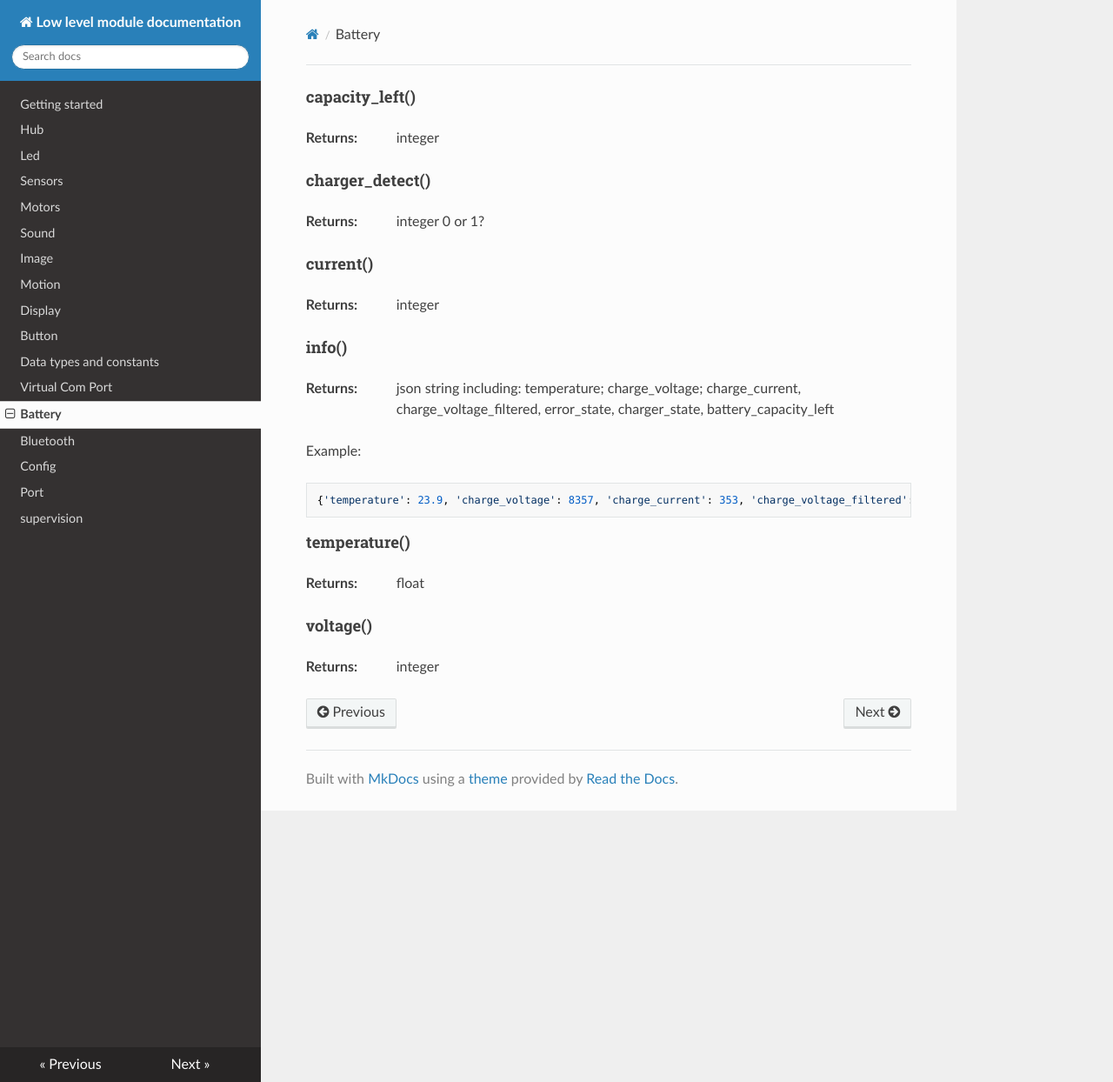
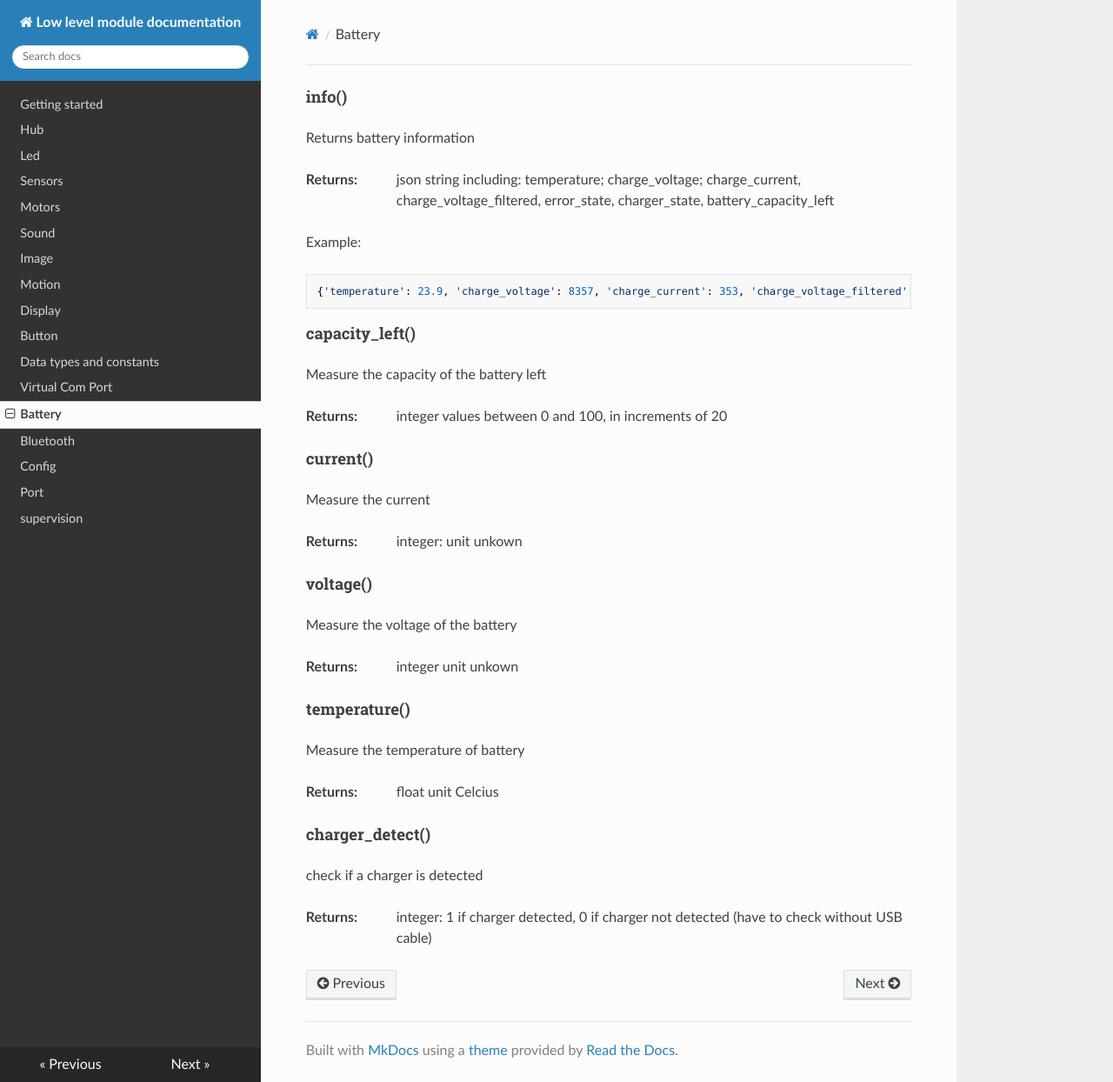
Before and after one commit to NStrijbosch/hub-module-notes, an MkDocs documentation site: the page built from docs/battery.md, in a window 1280 px wide and 1244 px high. Shown: the whole window at 87% size. Built offline with MkDocs 1.6.1, drawn with Linux system fonts in a browser that asks for light colours; nearby versions of some CDN libraries.

Commit message:
Update battery.md

````diff
--- a/docs/battery.md
+++ b/docs/battery.md
@@ -1,22 +1,6 @@
-## capacity_left()
+## info()
 
-__Returns:__
-
-*  integer
-
-## charger_detect()
-
-__Returns:__
-
-*  integer 0 or 1?
-
-## current()
-
-__Returns:__
-
-*  integer
-
-## info()
+Returns battery information
 
 __Returns:__
 
@@ -28,14 +12,42 @@ Example:
 {'temperature': 23.9, 'charge_voltage': 8357, 'charge_current': 353, 'charge_voltage_filtered': 8352, 'error_state': [0], 'charger_state': 1, 'battery_capacity_left': 100}
 ```
 
-## temperature()
+## capacity_left()
+
+Measure the capacity of the battery left
 
 __Returns:__
 
-*  float
+*  integer values between 0 and 100, in increments of 20
+
+## current()
+
+Measure the current
+
+__Returns:__
+
+*  integer: unit unkown
 
 ## voltage()
 
+Measure the voltage of the battery
+
 __Returns:__
 
-*  integer
+*  integer unit unkown
+
+## temperature()
+
+Measure the temperature of battery
+
+__Returns:__
+
+*  float unit Celcius
+
+## charger_detect()
+
+check if a charger is detected
+
+__Returns:__
+
+*  integer: 1 if charger detected, 0 if charger not detected (have to check without USB cable)
````
